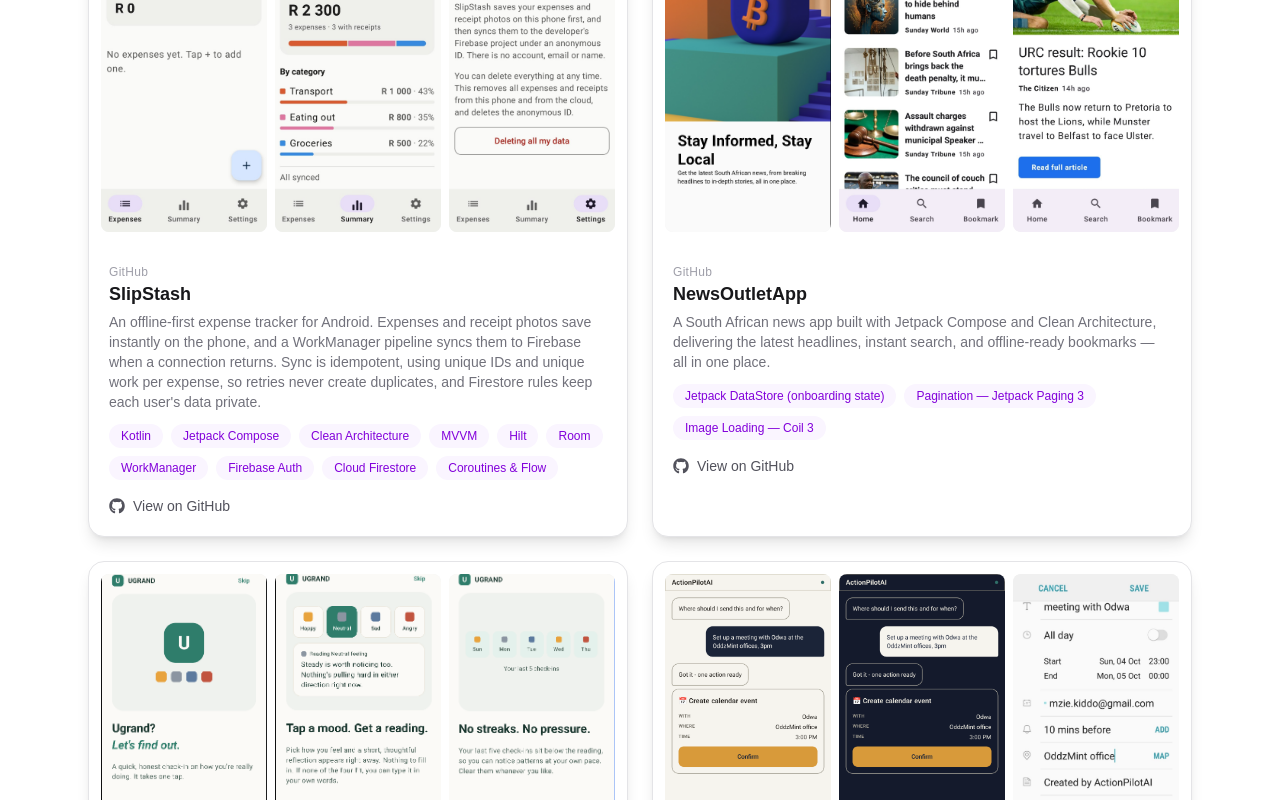
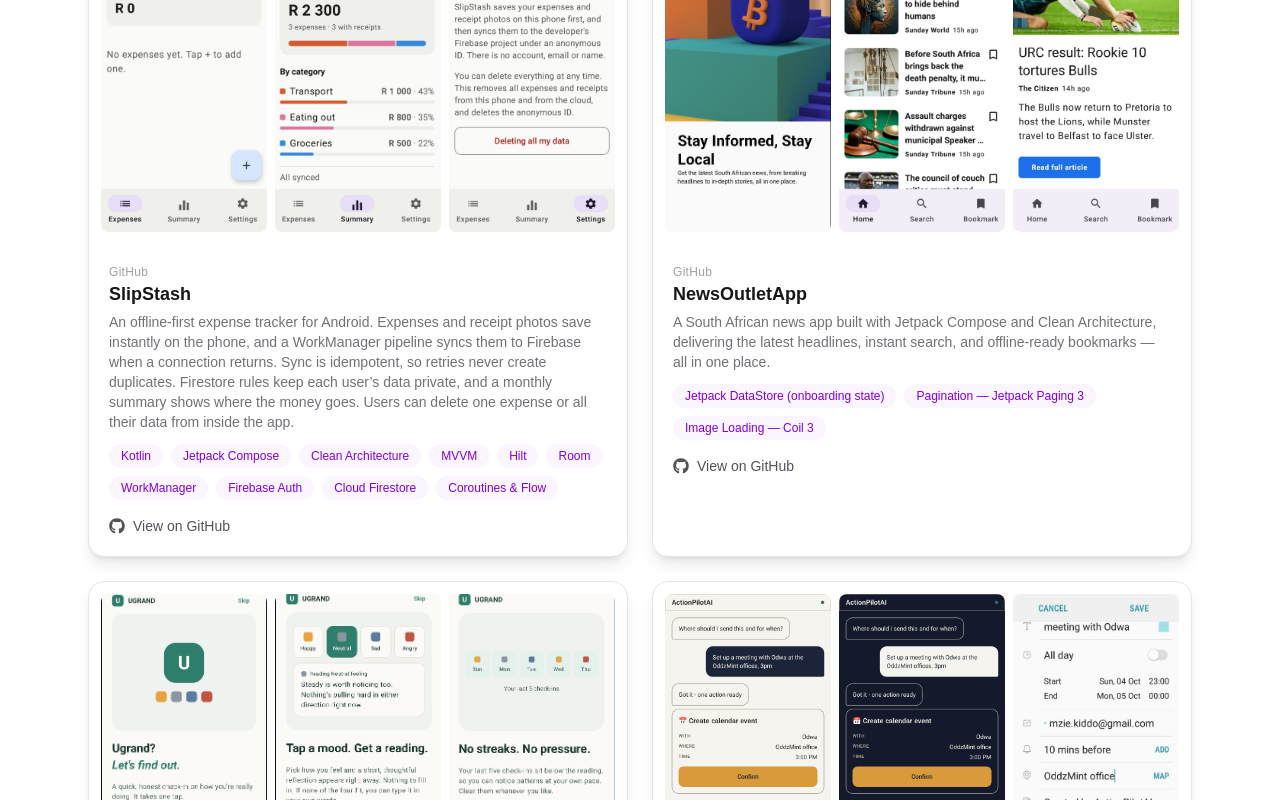
Before and after one commit to OddzMint-Net/odwa-portfolio, a Next.js app: page / in a window 1280 px wide. Shown: the part 986-1786 px from the top of the page. Built offline with nearby package versions, Linux system fonts and the light colour scheme.

Commit message:
Add: updated slipstash description

```diff
--- a/app/components/Projects.tsx
+++ b/app/components/Projects.tsx
@@ -12,7 +12,7 @@ type Project = {
 const projects: Project[] = [
     {
         title: "SlipStash",
-        description: "An offline-first expense tracker for Android. Expenses and receipt photos save instantly on the phone, and a WorkManager pipeline syncs them to Firebase when a connection returns. Sync is idempotent, using unique IDs and unique work per expense, so retries never create duplicates, and Firestore rules keep each user's data private.",
+        description: "An offline-first expense tracker for Android. Expenses and receipt photos save instantly on the phone, and a WorkManager pipeline syncs them to Firebase when a connection returns. Sync is idempotent, so retries never create duplicates. Firestore rules keep each user’s data private, and a monthly summary shows where the money goes. Users can delete one expense or all their data from inside the app.",
         technologies: [
             "Kotlin",
             "Jetpack Compose",
```
